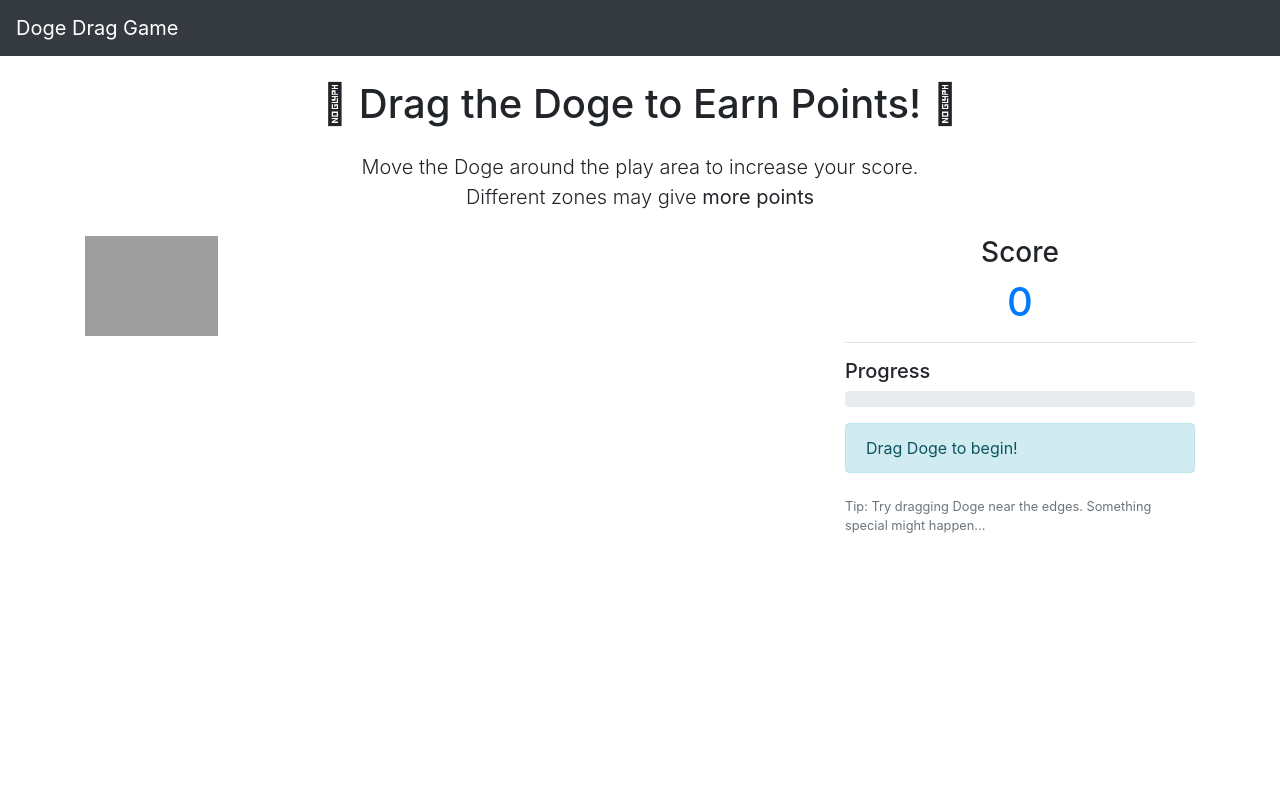
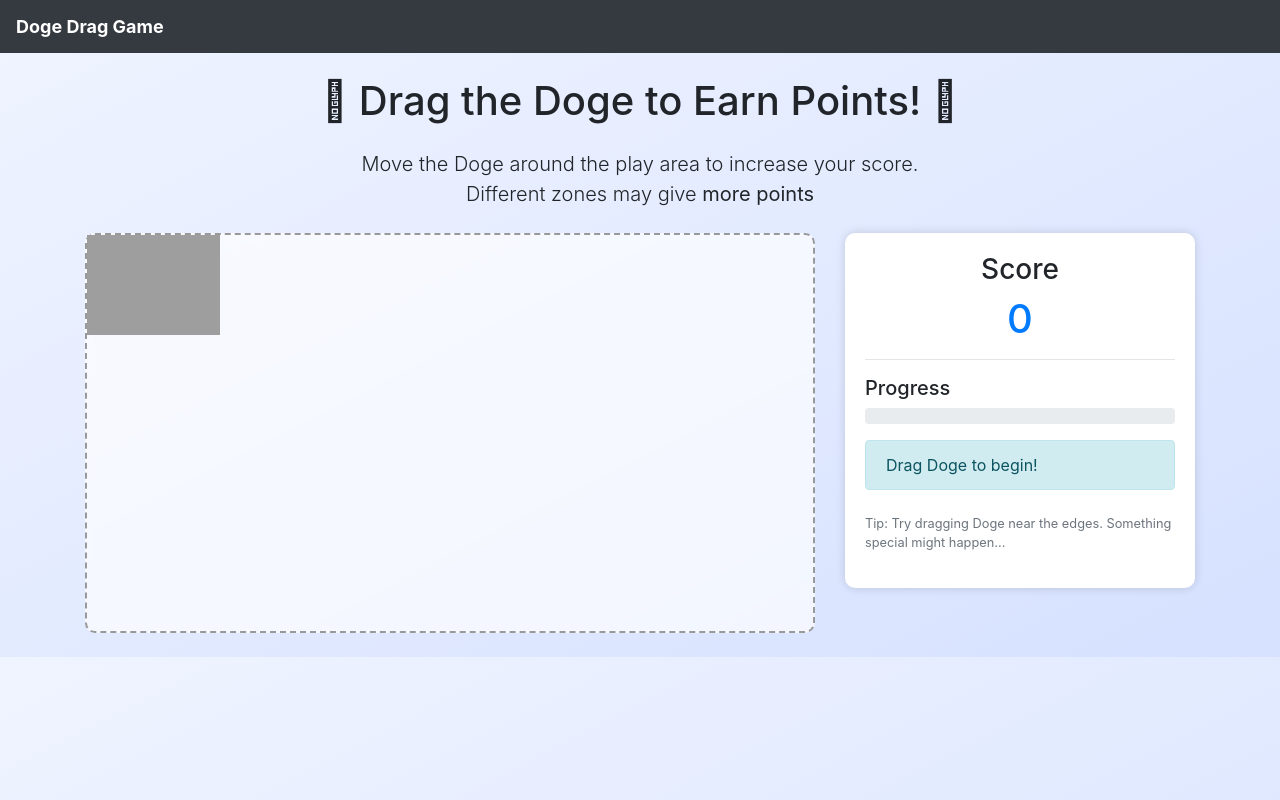
Before and after one commit to DanielAngon/drag-game, a plain HTML site: page index.html in a window 1280 px wide. Drawn offline with nearby package versions, Linux system fonts and the light colour scheme; grey boxes are pictures that could not be loaded.

Commit message:
Add files via upload
Making a small fix

```diff
--- a/index.html
+++ b/index.html
@@ -5,11 +5,12 @@
 <meta name="viewport" content="width=device-width, initial-scale=1.0">
 <title>Doge Drag Game</title>
 <!-- Bootstrap -->
-<link rel="stylesheet" src="css/styles.css"
+<link rel="stylesheet"
 href="https://cdn.jsdelivr.net/npm/bootstrap@4.3.1/dist/css/bootstrap.min.css"
 integrity="sha384-
 ggOyR0iXCbMQv3Xipma34MD+dH/1fQ784/j6cY/iJTQUOhcWr7x9JvoRxT2MZw1T"
 crossorigin="anonymous">
+<link rel="stylesheet" href="css/styles.css">
 </head>
 <body>
 <header>
```
